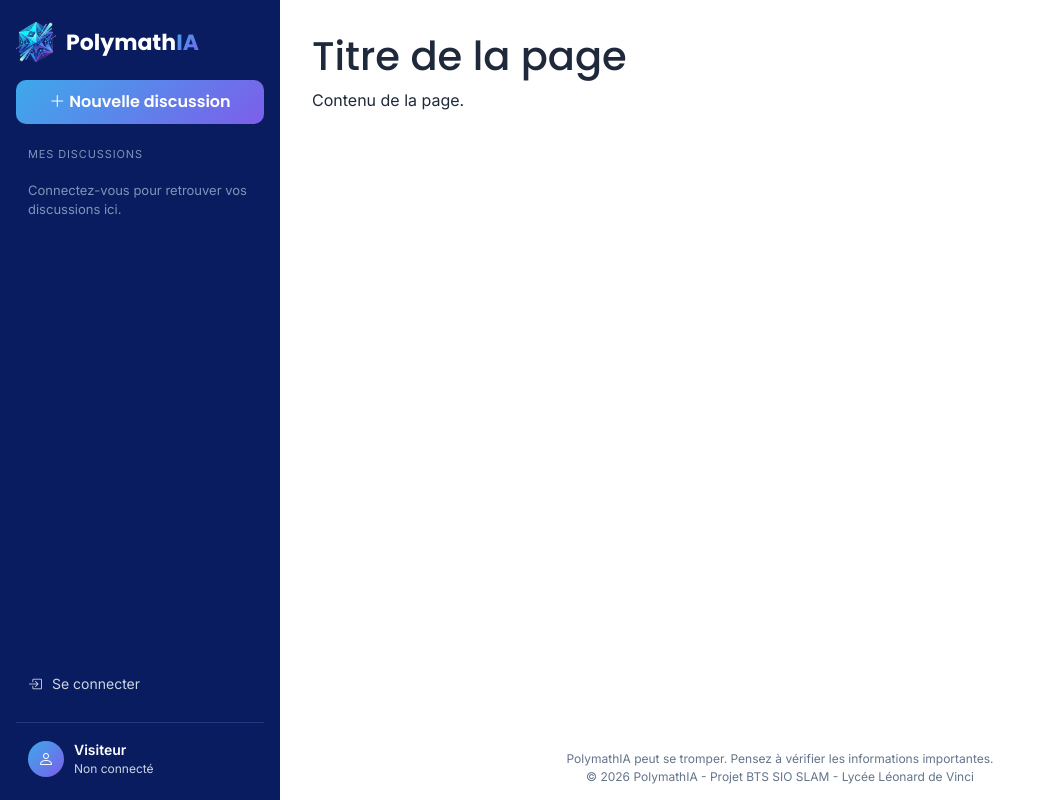
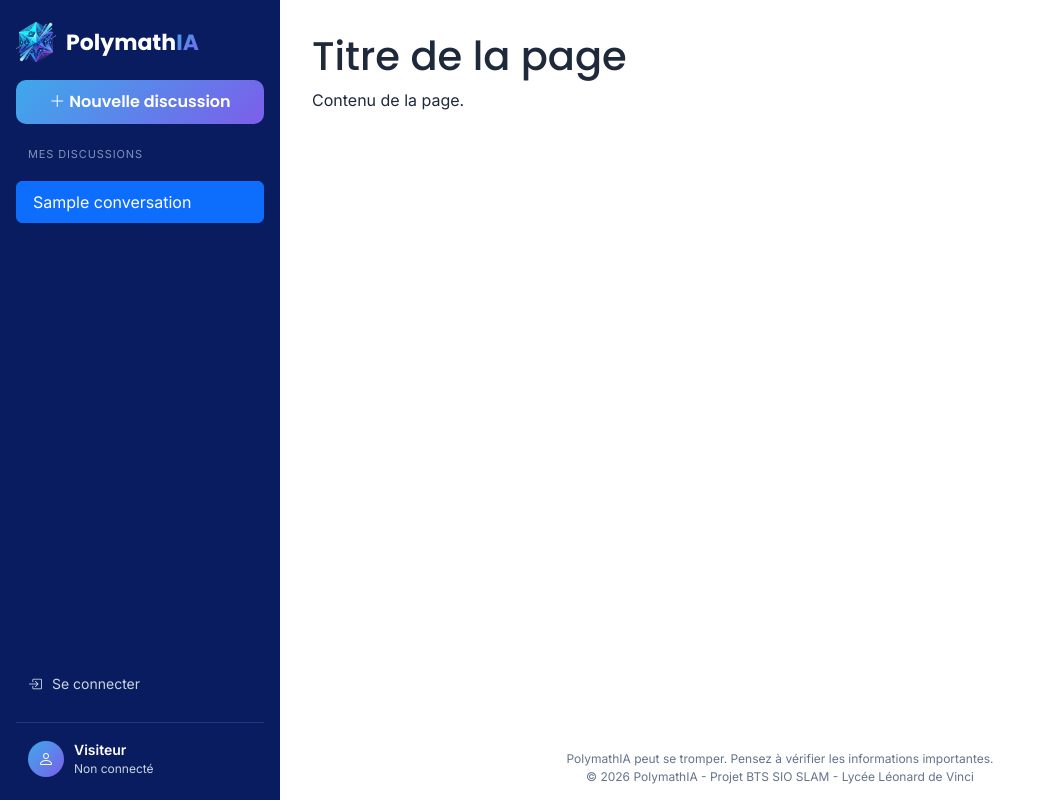
Before and after one commit to anisloucif/PolymathIA, a Spring app: page /exemple in a window 1280 px wide. Shown: the whole page, without its empty margins (0-1040 px from the left). Run offline with Thymeleaf, Linux system fonts and the light colour scheme; the template is opened without the code that fills it: most values are stand-ins (such as "Sample title", 1, 10 or a date in 2020); data that the repository does not hold is empty.

Commit message:
Sprint 1 Séance 2 : historique des conversations dans le header

```diff
--- a/src/main/resources/templates/fragments/header.html
+++ b/src/main/resources/templates/fragments/header.html
@@ -28,12 +28,17 @@
                 Nouvelle discussion
             </a>
 
-            <!-- Historique des discussions (rempli depuis la base dans un prochain sprint) -->
+            <!-- Historique des discussions (Sprint 1, Séance 2) : un lien par conversation -->
             <div class="pm-section-label">Mes discussions</div>
             <nav class="pm-history">
-                <p class="pm-history-empty">
-                    Connectez-vous pour retrouver vos discussions ici.
-                </p>
+                <div class="list-group">
+                    <a th:each="c : ${conversations}"
+                       th:href="@{/conversations/{id}(id=${c.id})}"
+                       th:text="${c.titre}"
+                       class="list-group-item list-group-item-action"
+                       th:classappend="${conversation != null and conversation.id == c.id} ? 'active' : ''">
+                    </a>
+                </div>
             </nav>
 
             <!-- Espace vide qui pousse la suite tout en bas -->
```
